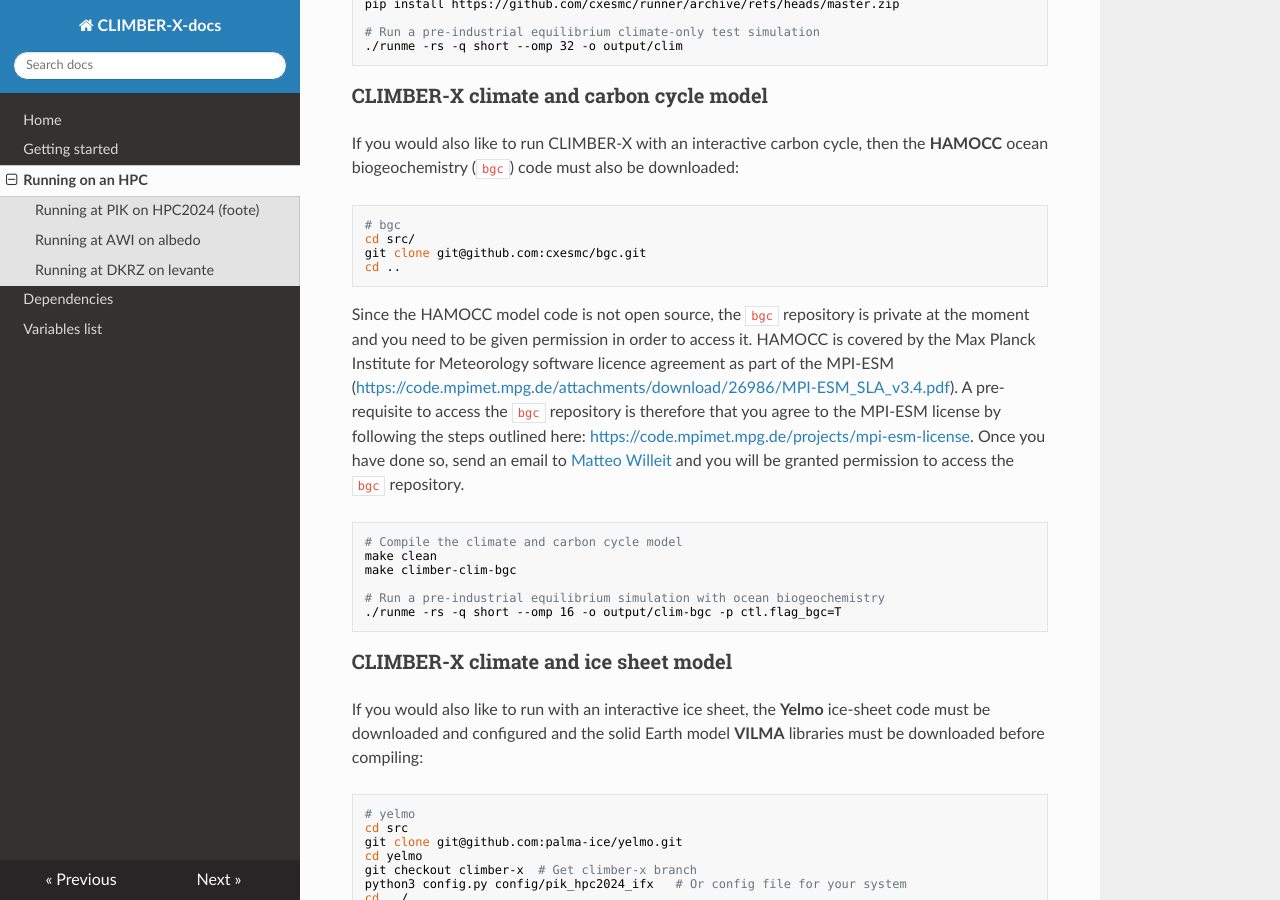
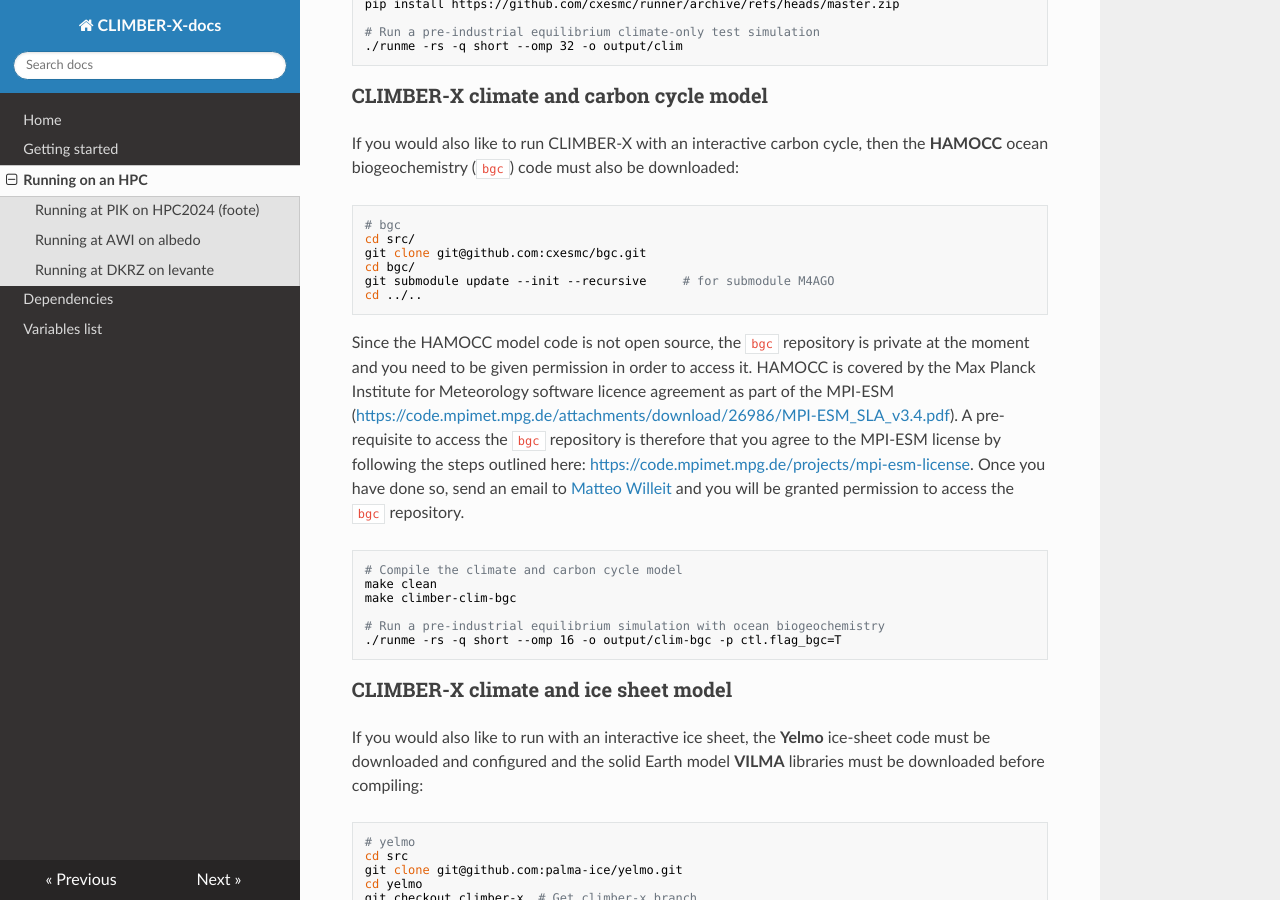
Before and after one commit to cxesmc/climber-docs, an MkDocs documentation site: the page built from docs/running-on-hpc.md, in a window 1280 px wide and 900 px high, scrolled down 2157 px. Built offline with MkDocs 1.6.1, drawn with Linux system fonts in a browser that asks for light colours; nearby versions of some CDN libraries.

Commit message:
git submodule command for M4AGO sinking scheme added

````diff
--- a/docs/running-on-hpc.md
+++ b/docs/running-on-hpc.md
@@ -136,7 +136,9 @@ ocean biogeochemistry (`bgc`) code must also be downloaded:
 # bgc
 cd src/
 git clone git@github.com:cxesmc/bgc.git
-cd ..
+cd bgc/
+git submodule update --init --recursive     # for submodule M4AGO
+cd ../..
 ```
 
 Since the HAMOCC model code is not open source, the `bgc` repository is private at the moment and
````
